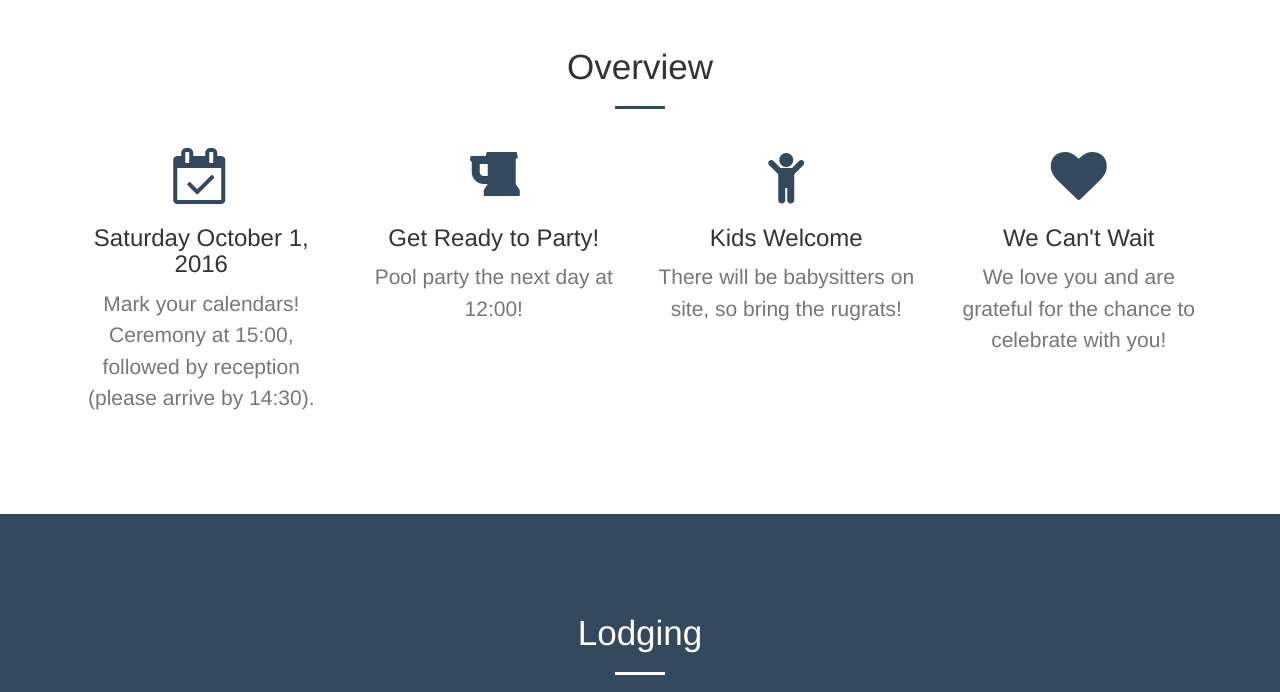
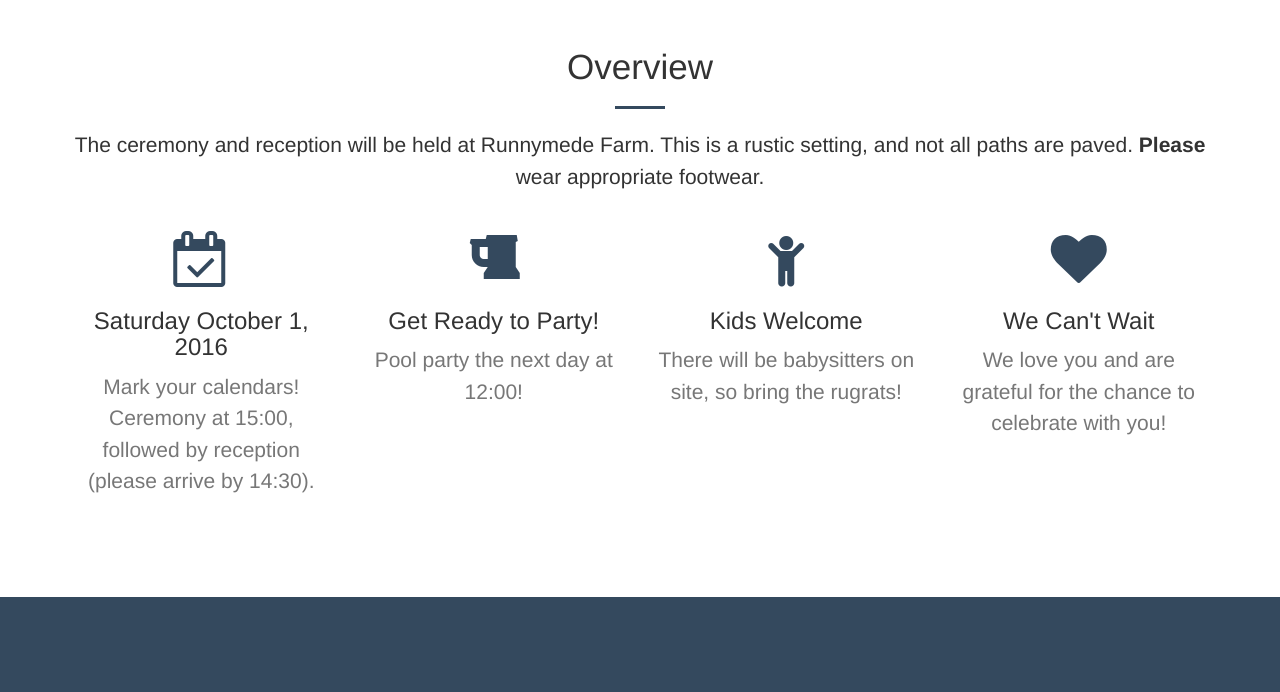
Before and after one commit to samhavens/wedding, a website: page index.html in a window 1280 px wide. Shown: the part 1680-2372 px from the top of the page. Drawn offline with Linux system fonts and the light colour scheme; some packages are replaced by stand-ins of ours.

Commit message:
Update index.html

```diff
--- a/index.html
+++ b/index.html
@@ -102,6 +102,7 @@
                 <div class="col-lg-12 text-center">
                     <h2 class="section-heading">Overview</h2>
                     <hr class="primary">
+                    <p>The ceremony and reception will be held at Runnymede Farm. This is a rustic setting, and not all paths are paved. <b>Please</b> wear appropriate footwear.</p>
                 </div>
             </div>
         </div>
```
